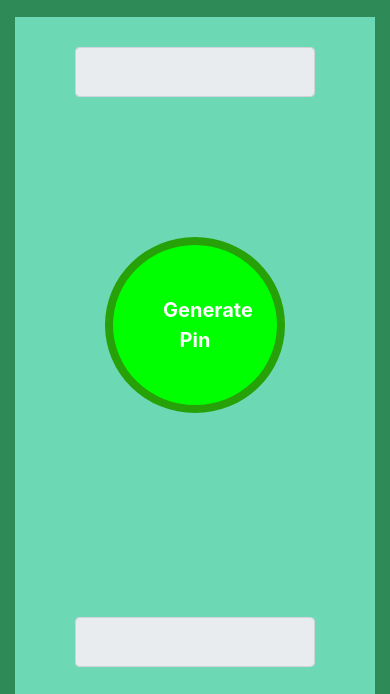
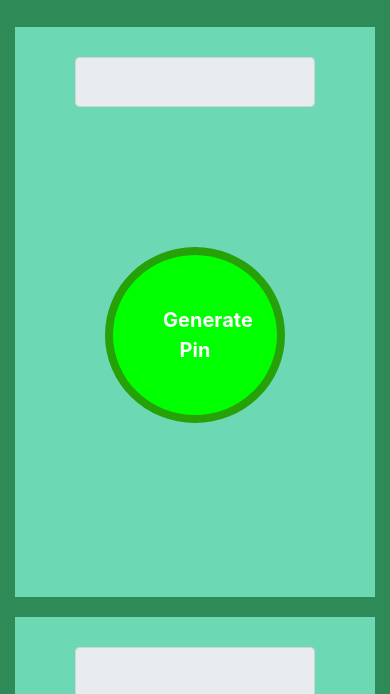
Before and after one commit to Rakibul-98/Pin-matcher, a plain HTML site: page index.html in a window 390 px wide. Shown: the part 71-765 px from the top of the page. Drawn offline with nearby package versions, Linux system fonts and the light colour scheme.

Commit message:
fixing responsiveness

```diff
--- a/style.css
+++ b/style.css
@@ -7,6 +7,9 @@ body {
 }
 .container {
     margin-top: 30px;
+}
+.col-md-6{
+    margin: 10px 0;
 }
 .title{
     text-align: center;
```
